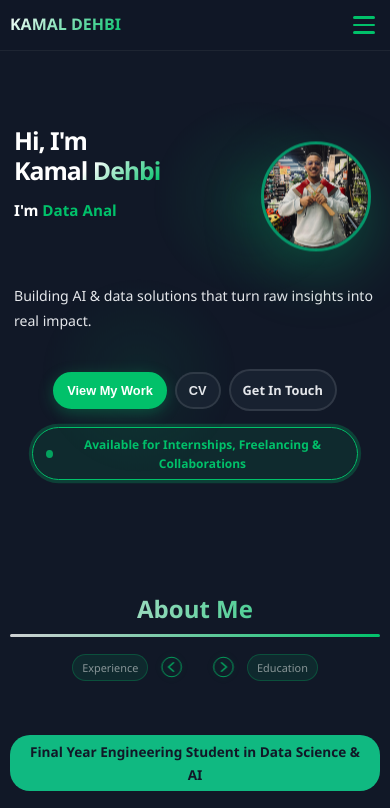
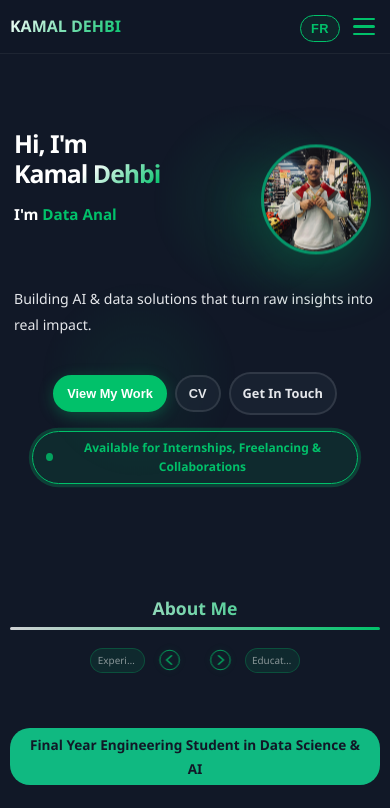
Before and after one commit to kamaLc73/Portfolio, a React (Vite) app: page / in a window 390 px wide. Shown: the top 808 px of the page. Built offline with nearby package versions, Linux system fonts and the light colour scheme.

Commit message:
v18 mobile v11

```diff
--- a/src/components/jsx/Navbar.jsx
+++ b/src/components/jsx/Navbar.jsx
@@ -58,6 +58,11 @@ function Navbar({ language, toggleLanguage, isDark, toggleTheme, data, navigateT
           </a>
         </div>
 
+        <div className="nav-mobile-actions">
+          <button className="lang-toggle lang-toggle--mobile" onClick={toggleLanguage}>
+            {language === 'en' ? 'FR' : 'EN'}
+          </button>
+
           <button
             className={`hamburger ${isMenuOpen ? 'active' : ''}`}
             onClick={() => setIsMenuOpen(!isMenuOpen)}
@@ -67,6 +72,7 @@ function Navbar({ language, toggleLanguage, isDark, toggleTheme, data, navigateT
             <span></span>
             <span></span>
           </button>
+        </div>
 
         <div className={`nav-menu ${isMenuOpen ? 'active' : ''}`}>
           <a href="#about-me" className="nav-link" onClick={(e) => handleSubSectionClick(e, 'about', 0)}>
--- a/src/components/styles/AboutSection.css
+++ b/src/components/styles/AboutSection.css
@@ -935,32 +935,34 @@
     font-size: 2rem;
   }
 
+  .carousel-header {
+    gap: 0.4rem;
+    flex-wrap: nowrap;
+    justify-content: center;
+  }
+
   .carousel-title {
-    font-size: 1.9rem;
+    font-size: 1.25rem;
     white-space: nowrap;
     width: fit-content;
-    margin: 0 auto 0.75rem;
-    order: -1;
-    flex-basis: 100%;
+    order: 0;
+    flex-basis: auto;
+    flex-shrink: 1;
+    margin: 0;
     text-align: center;
   }
 
-  .carousel-header {
-    gap: 0.65rem;
-    flex-wrap: wrap;
-    justify-content: center;
-  }
-
   .section-nav-label {
-    font-size: 0.78rem;
-    padding: 0.3rem 0.7rem;
+    font-size: 0.7rem;
+    padding: 0.25rem 0.5rem;
     background: rgba(1, 193, 106, 0.1);
     border: 1px solid rgba(1, 193, 106, 0.25);
     border-radius: 20px;
     white-space: nowrap;
-    overflow: visible;
-    text-overflow: unset;
-    max-width: none;
+    overflow: hidden;
+    text-overflow: ellipsis;
+    max-width: 70px;
+    flex-shrink: 1;
   }
 
   .carousel-content {
@@ -1171,13 +1173,13 @@
   }
 
   .section-nav-label {
-    font-size: 0.68rem;
-    padding: 0.25rem 0.55rem;
-    max-width: none;
+    font-size: 0.62rem;
+    padding: 0.2rem 0.4rem;
+    max-width: 55px;
   }
 
   .carousel-title {
-    font-size: 1.5rem;
+    font-size: 1.1rem;
   }
 
   .carousel-arrow svg {
--- a/src/components/styles/Navbar.css
+++ b/src/components/styles/Navbar.css
@@ -136,6 +136,22 @@
   margin-left: 0.5rem;
 }
 
+/* Mobile-only inline lang toggle (next to hamburger) */
+.nav-mobile-actions {
+  display: none;
+  align-items: center;
+  gap: 0.5rem;
+}
+
+.lang-toggle--mobile {
+  margin-left: 0;
+  border: 1.5px solid var(--accent-1);
+  color: var(--accent-1);
+  background: rgba(1, 193, 106, 0.08);
+  padding: 5px 14px;
+  font-size: 0.82rem;
+}
+
 .hamburger {
   display: none;
   flex-direction: column;
@@ -185,6 +201,15 @@
 @media (max-width: 768px) {
   .hamburger {
     display: flex;
+  }
+
+  .nav-mobile-actions {
+    display: flex;
+  }
+
+  /* hide the lang-toggle that's inside the nav-menu on mobile */
+  .nav-menu .lang-toggle:not(.lang-toggle--mobile) {
+    display: none;
   }
 
   .nav-menu {
--- a/src/components/styles/WorkSection.css
+++ b/src/components/styles/WorkSection.css
@@ -1024,13 +1024,13 @@
   }
 
   .section-nav-label {
-    font-size: 0.68rem;
-    padding: 0.25rem 0.55rem;
-    max-width: none;
+    font-size: 0.62rem;
+    padding: 0.2rem 0.4rem;
+    max-width: 55px;
   }
 
   .carousel-title {
-    font-size: 1.5rem;
+    font-size: 1.1rem;
   }
 
   .carousel-arrow svg {
```
Lines whose indentation alone changed are shown as unchanged.
